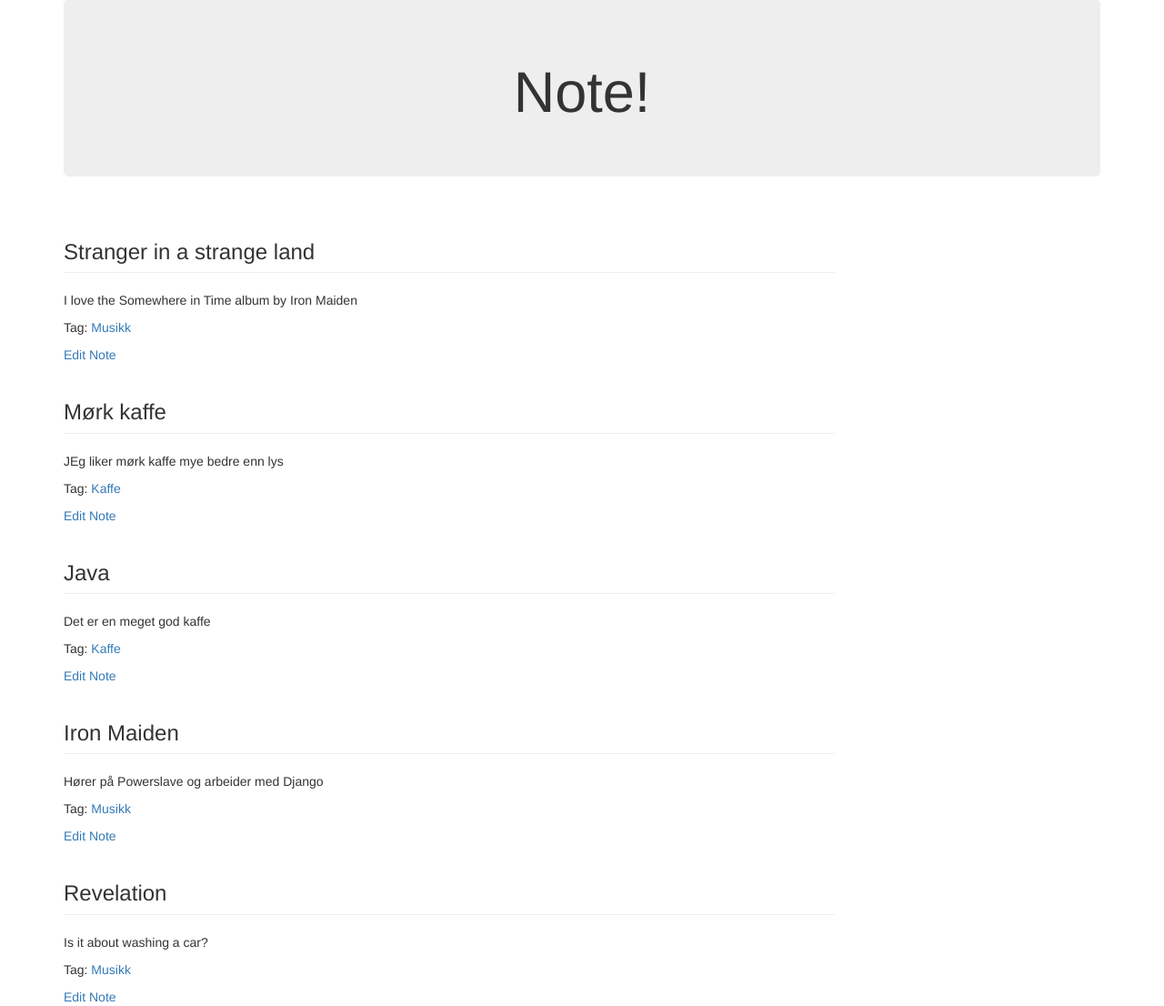
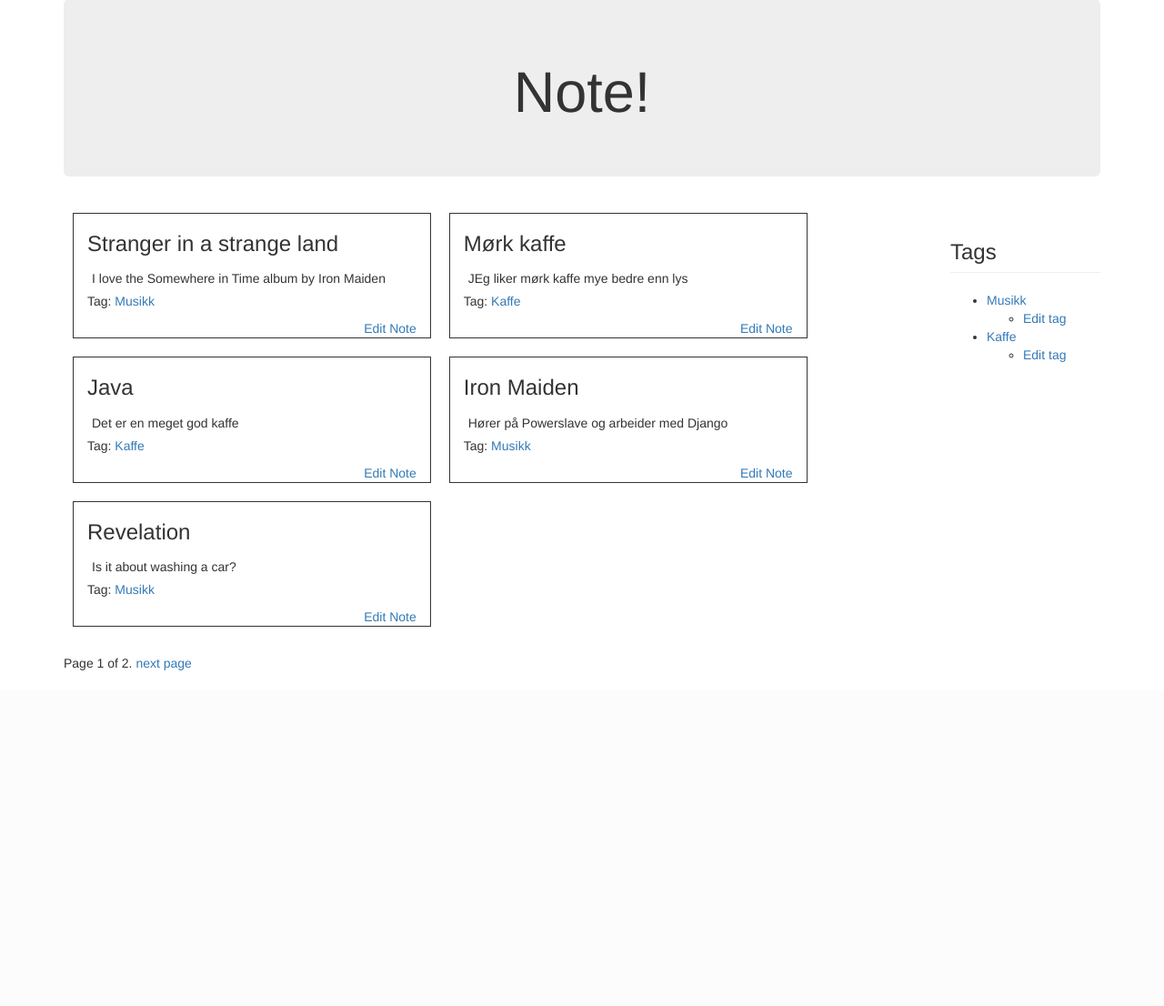
Before and after one commit to jimma1/harvsterOfNotes, a Django app: page / in a window 1280 px wide. Shown: the part 193-1299 px from the top of the page at 91% size. After the commit the page ends 930 px from the top, so only its background shows below. Run offline with Django 3.2, Linux system fonts and the light colour scheme; a user stored in the database is signed in; data comes from the database, SQL or seed files in the repository; some libraries are stand-ins or nearby versions.

Commit message:
Reorganized how pagination, notes and tags are displyed on home page

```diff
--- a/kvittr/templates/home.html
+++ b/kvittr/templates/home.html
@@ -1,34 +1,96 @@
 {% extends 'base.html' %}
 
 {% block pagecontent %}
+
 <div class="jumbotron">
 	<h1 align="center">Note!</h1>
 </div>
+
 <div class="row">
-	<div class="col-sm-9">
-		{% if user.is_authenticated%}
-			{% if notes %}
+{% if user.is_authenticated %}
+	<div class="col-sm-10">
+		{% if notes%}
 			{% for note in notes %}
-					<h3 class="page-header">{{note.label}}</h3>
-					<div style="margin-bottom: 10px;">{{note.body}}</div>
+				<div class="col-sm-5" style="border: 1px solid; margin: 10px;">
+					<h3> {{ note.label }}</h3>
+					<div style="padding: 5px;"> {{ note.body }}</div>
 					{% for tag in note.tags.all %}
 						<p>Tag: <a href="{% url 'notes:tagsearch' slug=tag.slug %}">{{tag}}</a></p>
 					{% endfor %}
-					<a href="{% url 'notes:addnote' %}?id={{note.id}}">Edit Note</a>
-				{% endfor%}
+					<div>
+						<a style="float: right;" href="{% url 'notes:addnote' %}?id={{note.id}}">Edit Note</a>
+					</div>
+				</div><!-- end col 5-->
+			{% endfor %}
 		{% else %}
-				<div class="alert alert-warning" align="center">
+			<div class="col-sm-12">
 				<h3>No notes yet</h3>
 			</div>
-			{% endif%}
+		{% endif %}
+	</div><!-- end col 10-->
+	<div class="col-sm-2">
+		<h3 class="page-header">Tags</h3>
+		<ul>
+			{% if tags %}
+				{% for tag in tags %}
+					<li>
+						<a href="{% url 'notes:tagsearch' slug=tag.slug %}">{{tag}}</a>
+						<ul>
+							<li>
+								<a href="{% url 'notes:addtag' %}?id={{tag.id}}">Edit tag</a>
+							</li>
+						</ul>
+					</li>
+				{% endfor %}
 			{% else %}
-			{% if notes %}
+				<div class="alert alert-warning">No tags yet</div>
+			{% endif %}
+		</ul>
+	</div><!-- end col 2-->
+{% else %}
+	<div class="col-sm-10">
+		{% if notes%}
 			{% for note in notes %}
-					<h3 class="page-header">{{note.label}}</h3>
-					<div style="margin-bottom: 10px;">{{note.body}}</div>
+				<div class="col-sm-5" style="border: 1px solid; margin: 10px;">
+					<h3> {{ note.label }}</h3>
+					<div style="padding: 5px;"> {{ note.body }}</div>
+					{% for tag in note.tags.all %}
+						<p>Tag: <a href="{% url 'notes:tagsearch' slug=tag.slug %}">{{tag}}</a></p>
+					{% endfor %}
+				</div><!-- end col 5-->
 			{% endfor %}
 		{% endif %}
-		{% endif%}
-	</div><!-- end col-->
+	</div><!-- end col 10-->
+	<div class="col-sm-2">
+		<h3 class="page-header">Tags</h3>
+		<ul>
+			{% if tags %}
+				{% for tag in tags %}
+					<li>
+						<a href="{% url 'notes:tagsearch' slug=tag.slug %}">{{tag}}</a>
+					</li>
+				{% endfor %}
+			{% endif %}
+		</ul>
+	</div> <!-- end col 2-->
+{% endif %}
+</div><!-- endrow-->
+
+<div class="pagination">
+	<span class"step-links">
+		{% if notes.has_previous %}
+			<a href="?page={{notes.previous_page_number}}">previous page</a>
+		{% endif %}
+
+    <span class="current">
+    	Page {{ notes.number }} of {{ notes.paginator.num_pages }}.
+    </span>
+
+    {% if notes.has_next %}
+    	<a href="?page={{ notes.next_page_number }}">next page</a>
+    {% endif %}
+  </span><!-- end step links-->
+</div><!-- end pagination-->
+
 
 {% endblock pagecontent %}
```
Lines whose indentation alone changed are shown as unchanged.
